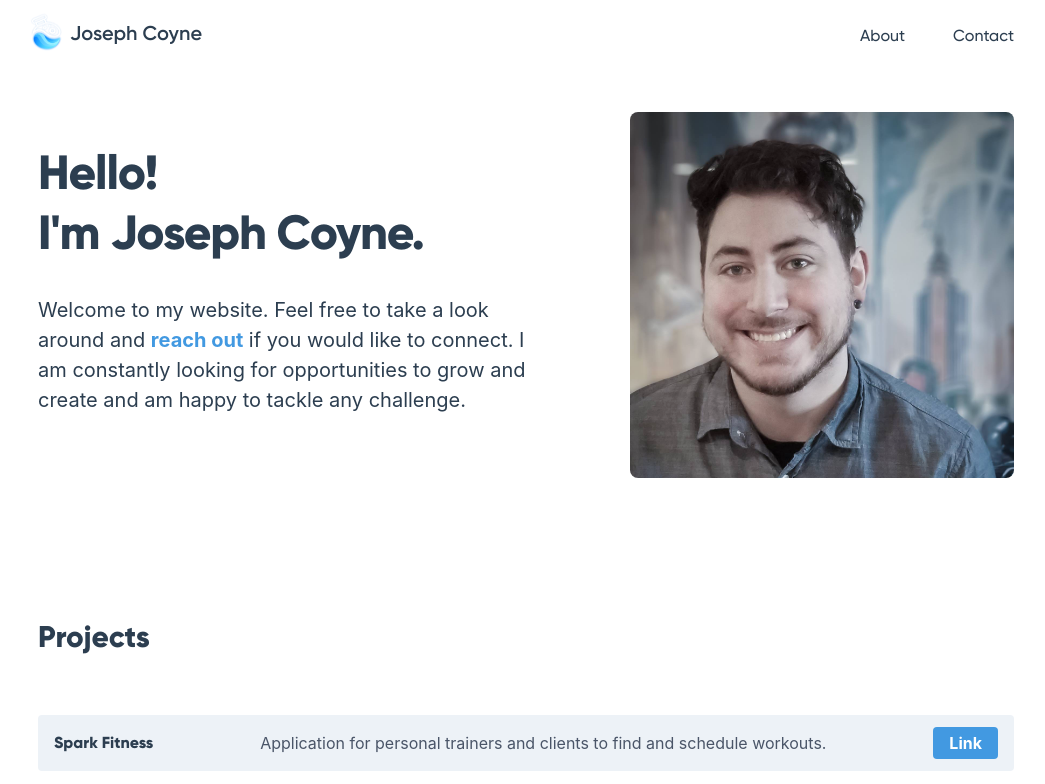
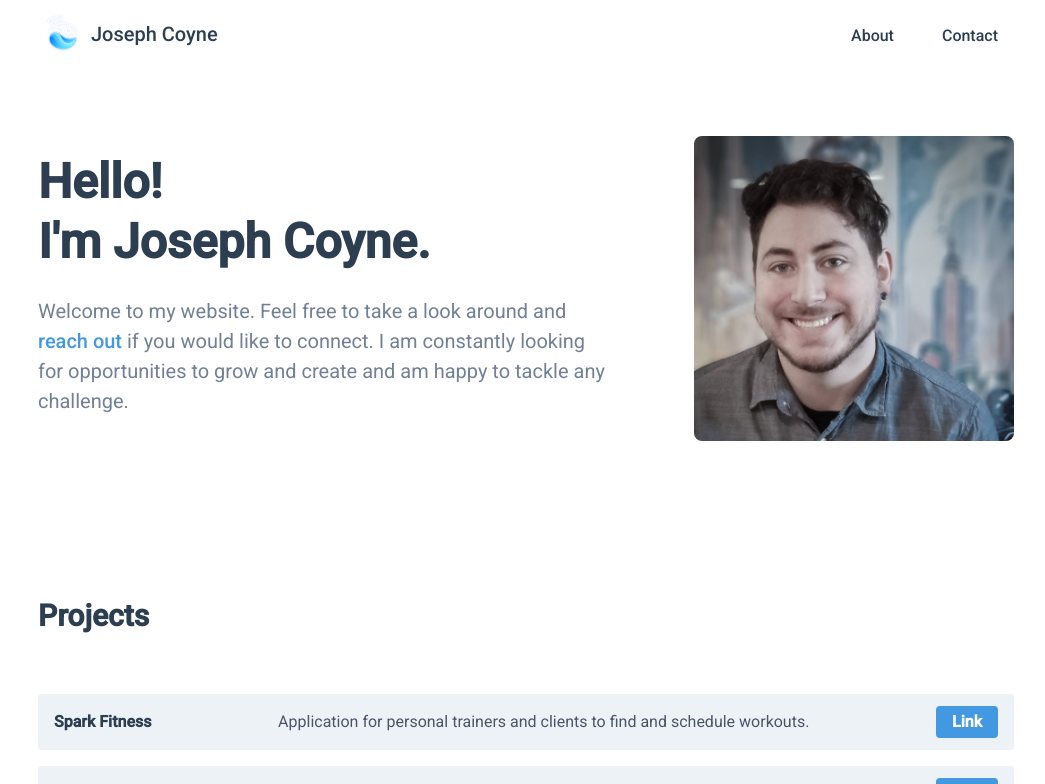
Before and after one commit to joseph-coyne/coyne.dev, a Vue app: page / in a window 1280 px wide. Shown: the top 784 px of the page, without its empty margins (114-1159 px from the left). Built offline with nearby package versions, Linux system fonts and the light colour scheme; a small style sheet from the web is missing.

Commit message:
tweaks media q's

```diff
--- a/public/index.html
+++ b/public/index.html
@@ -5,8 +5,9 @@
     <meta http-equiv="X-UA-Compatible" content="IE=edge">
     <meta name="viewport" content="initial-scale=1.0, width=device-width">
     <link rel="stylesheet" type="text/css" href="fonts.css" />
+    <link href="https://fonts.googleapis.com/css2?family=Roboto:wght@400;500&display=swap" rel="stylesheet">
     <link rel='icon' href="<%= BASE_URL %>favicon.ico">
-    <link rel="stylesheet" href="https://cdnjs.cloudflare.com/ajax/libs/font-awesome/4.7.0/css/font-awesome.min.css">
+
     <title>Joseph Coyne</title>
     <!-- Open Graph protocol -->
     <meta property="og:title" content="Full-stack Software Developer. Welcome to my corner of the web!" />
--- a/src/App.vue
+++ b/src/App.vue
@@ -1,6 +1,5 @@
 <template>
   <div id="app">
-    <!-- <div id="app" class="px-8 py-1 md:px-30 md:py-8 lg:px-30 lg:py-10 md:w-3/4 md:m-auto"> -->
     <NavBar class="inset-x-0 top-0 fixed" />
 
     <router-view />
@@ -17,19 +16,20 @@ export default {
 </script>
 <style>
 #app {
-  font-family: -apple-system, BlinkMacSystemFont, Helvetica Neue, Roboto, Arial,
+  font-family: 'Roboto', sans-serif;
+  /* font-family: -apple-system, BlinkMacSystemFont, Helvetica Neue, Roboto, Arial,
     Noto Sans, sans-serif, Apple Color Emoji, Segoe UI, Segoe UI Emoji,
     Segoe UI Symbol, Noto Color Emoji;
   -webkit-font-smoothing: antialiased;
-  -moz-osx-font-smoothing: grayscale;
+  -moz-osx-font-smoothing: grayscale; */
   /* text-align: center; */
   color: #2c3e50;
   /* padding: 3rem 10rem; */
 }
-.font {
+/* .font {
   font-family: Gilroy-ExtraBold;
 }
 .font-medium {
   font-family: Gilroy-Medium;
-}
+} */
 </style>
--- a/src/components/NavBar.vue
+++ b/src/components/NavBar.vue
@@ -1,13 +1,13 @@
 <template>
   <nav class="mb-10 bg-white">
-    <div class="mx-auto max-w-screen-lg">
-      <div class="flex items-center justify-between overflow-visible">
-        <router-link to="/" class="p-2">
+    <div class="mx-auto max-w-screen-lg ">
+      <div class="flex items-center justify-between overflow-visible px-4">
+        <router-link to="/" class="p-2 font-medium text-md md:text-xl">
           <img class="hidden md:inline mb-2 h-12 w-12" src="../assets/logo.png" alt="Logo" />
-          <span class="title whitespace-no-wrap text-md md:text-xl font-bold">Joseph Coyne</span>
+          Joseph Coyne
         </router-link>
         <!-- Mobile menu toggle -->
-        <div @click="isOpen = !isOpen" class="mobile md:hidden text-3xl inline-block items-center">
+        <div @click="isOpen = !isOpen" class="md:hidden text-3xl inline-block items-center p-2">
           <div v-if="!isOpen">=</div>
           <div v-if="isOpen">×</div>
         </div>
--- a/src/components/ProfileCard.vue
+++ b/src/components/ProfileCard.vue
@@ -1,7 +1,7 @@
 <template>
-  <div class="profile-card">
+  <div class="profile-card py-4">
     <img
-      class="max-w-xs md:max-w-sm w-40 h-40 md:h-auto md:w-auto block ml-20px rounded-lg md:ml-20"
+      class="max-w-xs h-32 w-sm rounded-lg md:ml-20 md:max-w-xs md:h-auto md:w-auto"
       src="../assets/headshot-cropped.png"
       alt="Me!"
     />
--- a/src/components/Projects.vue
+++ b/src/components/Projects.vue
@@ -1,18 +1,18 @@
 <template>
   <section class="pt-12 mt-2 md:py-16 ">
-    <h2 class="font text-3xl mb-12">Projects</h2>
+    <h2 class="font-semibold text-3xl mb-12">Projects</h2>
     <div class="flex flex-col">
       <div
-        class="flex justify-between items-center bg-gray-200 rounded md:py-0 my-2 px-4"
+        class="flex justify-between items-center bg-gray-200 rounded my-2 py-2 md:py-0  px-4"
         v-for="project in projects"
         :key="project.id"
       >
-        <h1 class="font whitespace-no-wrap">{{ project.name }}</h1>
+        <h1 class="font-semibold whitespace-no-wrap">{{ project.name }}</h1>
         <p class="hidden md:inline text-gray-700 text-center py-2 m-2">{{ project.bio }}</p>
         <a
           :href="project.link"
           target="_blank"
-          class="bg-blue-500 hover:bg-blue-700 text-white font-bold py-1 px-4 rounded"
+          class="bg-blue-500 hover:bg-blue-400 text-white font-semibold py-1 px-4 rounded"
         >Link</a>
       </div>
     </div>
--- a/src/views/Contact.vue
+++ b/src/views/Contact.vue
@@ -1,7 +1,8 @@
 <template>
-  <div class="mt-10 pt-12 md:mt-20 mx-6 px-6 md:mx-40">
-    <div class="flex">
-      <div class="float-left sm:w-full">
+  <main class="font-sas flex flex-col mt-10 overflow-auto">
+    <section class="pt-12 mt-2 md:py-16">
+      <div class="container flex flex-col justify-between px-6 md:flex-row md:max-w-screen-lg md:items-center md:mx-auto">
+        <div class="md:max-w-2xl order-2 md:order-1">
           <h2 class="text-2xl md:text-4xl pb-4 font">Contact Me</h2>
           <p class="text-lg md:text-lg">
             If you would like to reach me for any reason, feel free to email me:
@@ -10,9 +11,10 @@
             ></span>
           </p>
          </div>
+        </div>
       <ProfileCard class="lg:w-full lg:float-right" />
-    </div>
-  </div>
+    </section>
+  </main>
 </template>
 
 <script>
--- a/src/views/Home.vue
+++ b/src/views/Home.vue
@@ -1,17 +1,17 @@
 <template>
-  <main class="flex flex-col mt-10 overflow-auto ">
+  <main class="flex flex-col mt-12 overflow-auto ">
     <section class="pt-12 mt-2 md:py-16 ">
       <div
         class="container flex flex-col justify-between px-6 md:flex-row md:max-w-screen-lg md:items-center md:mx-auto"
       >
-        <div class="bio md:max-w-2xl order-2 md:order-1">
-          <h1 class="text-3xl font font-bold md:text-5xl mb-8 leading-tight tracking-tight">
+        <div class="md:max-w-2xl order-2 md:order-1">
+          <h1 class="text-3xl font-semibold leading-tight md:text-5xl my-6 ">
             Hello!
             <br />I'm Joseph Coyne.
           </h1>
-          <p class="text-lg md:text-xl mb-8">
+          <p class="text-lg md:text-xl text-gray-600 mb-8">
             Welcome to my website. Feel free to take a look around and
-            <router-link class="text-blue-500 font-bold" to="contact">reach out</router-link> if you would like to connect. I am constantly looking for
+            <router-link class="text-blue-500 font-medium" to="contact">reach out</router-link> if you would like to connect. I am constantly looking for
             opportunities to grow and create and am happy to tackle any challenge.
           </p>
         </div>
```
Lines whose indentation alone changed are shown as unchanged.
